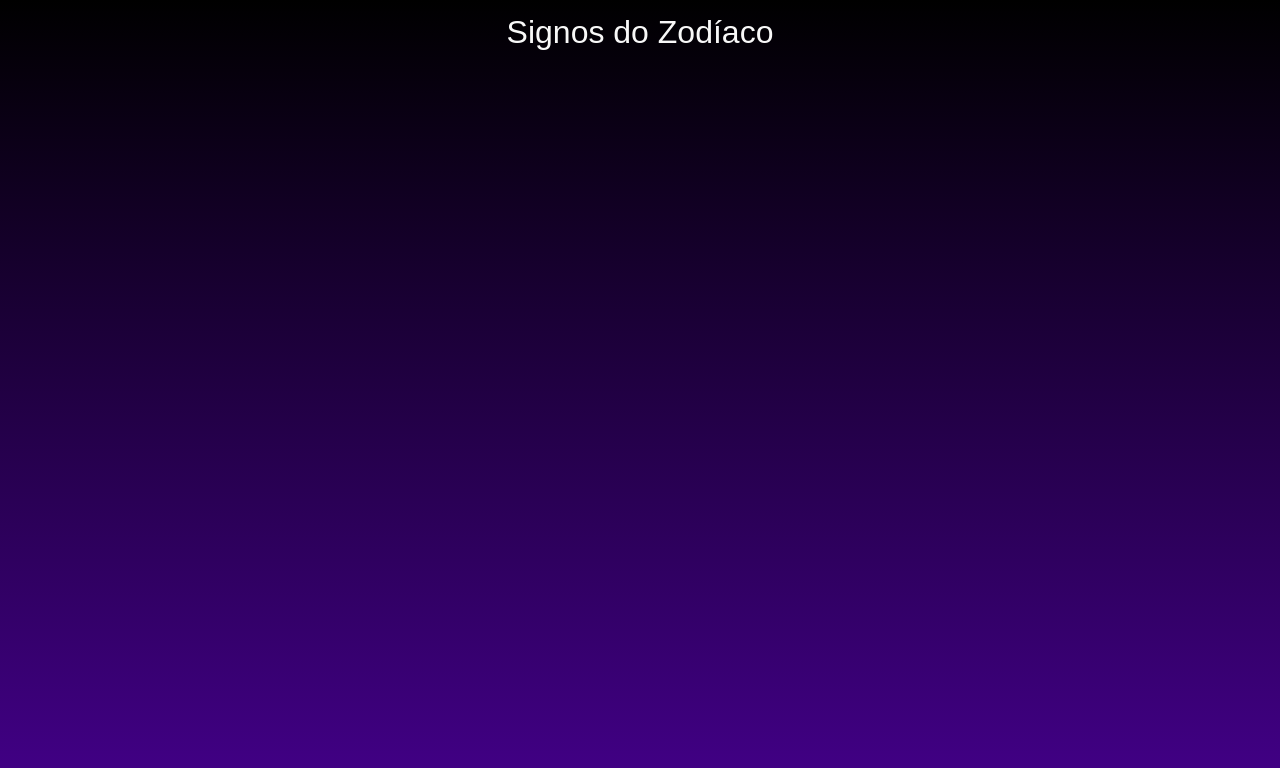
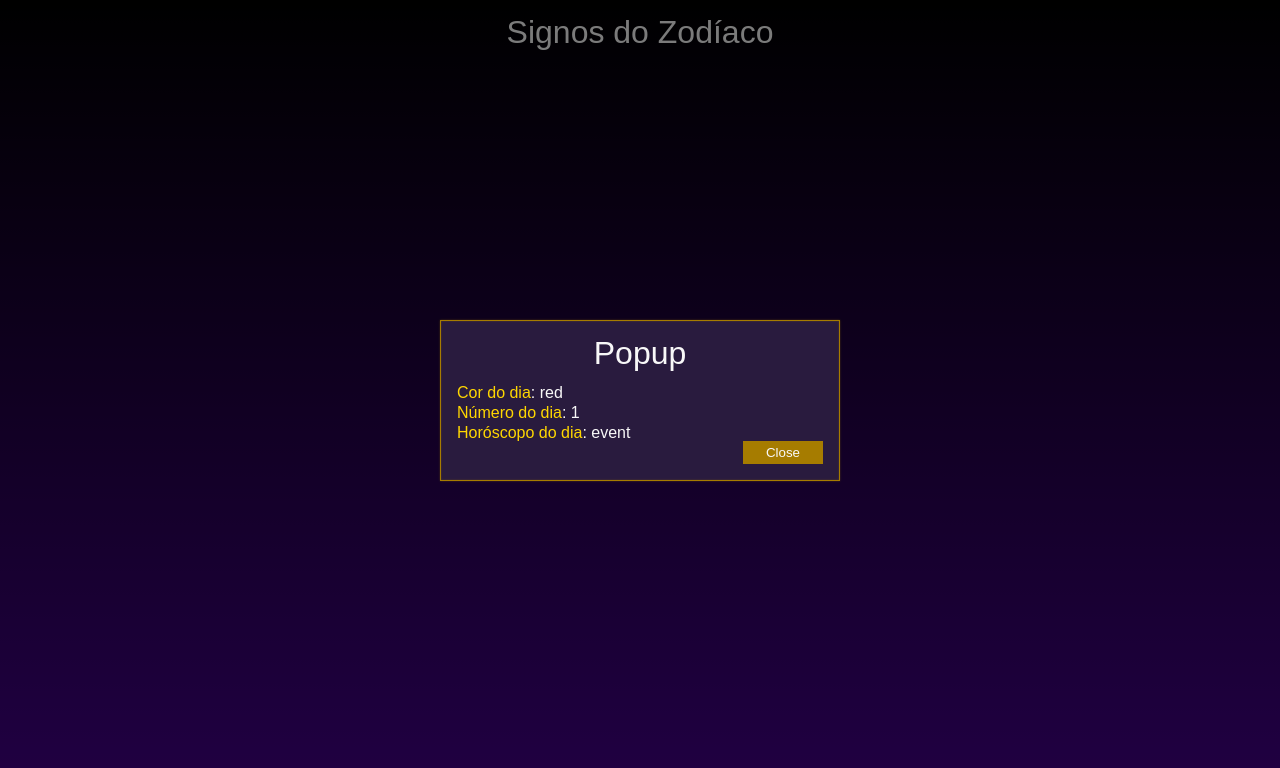
Before and after one commit to ugsto/horoscope-sign-frontend, a React app: page / in a window 1280 px wide. Shown: the top 768 px of the page. Built offline with nearby package versions, Linux system fonts and the light colour scheme.

Commit message:
feat(main): include popup

```diff
--- a/src/app.tsx
+++ b/src/app.tsx
@@ -1,6 +1,39 @@
 import React from 'react';
 import {Header} from './components/header';
+import {Popup} from './components/popup';
+import {KeyValue} from './components/key-value';
+import styled from 'styled-components';
+import {type Theme} from './styles/theme';
+
+const PopupKeyValue = styled(KeyValue)`
+    color: ${({theme}: {theme: Theme}) => theme.colors.textLight};
+
+    span {
+        color: ${({theme}: {theme: Theme}) => theme.colors.key};
+    }
+`;
 
 export function App() {
-	return <Header />;
+	const [fortune, setFortune] = React.useState({
+		colorName: 'red',
+		number: 1,
+		event: 'event',
+	});
+
+	return (
+		<>
+			<Header />
+			<Popup onClose={() => {}} title='Popup' width='400px'>
+				<PopupKeyValue label='Cor do dia'>
+					{fortune.colorName}
+				</PopupKeyValue>
+				<PopupKeyValue label='Número do dia'>
+					{fortune.number}
+				</PopupKeyValue>
+				<PopupKeyValue label='Horóscopo do dia'>
+					{fortune.event}
+				</PopupKeyValue>
+			</Popup>
+		</>
+	);
 }
--- /dev/null
+++ b/src/components/button.tsx
@@ -0,0 +1,14 @@
+import {type Theme} from '@/styles/theme';
+import styled from 'styled-components';
+
+export const Button = styled.button`
+    margin: 0;
+    border: 0;
+    padding: ${({theme}: {theme: Theme}) => theme.sizes.buttonPadding};
+
+    background: ${({theme}: {theme: Theme}) => theme.colors.primary};
+
+    color: ${({theme}: {theme: Theme}) => theme.colors.textLight};
+
+    cursor: pointer;
+`;
--- a/src/components/header.tsx
+++ b/src/components/header.tsx
@@ -9,7 +9,7 @@ const HeaderContainer = styled.header`
 `;
 
 const HeaderTitle = styled.h1`
-    color: ${({theme}: {theme: Theme}) => theme.colors.text};
+    color: ${({theme}: {theme: Theme}) => theme.colors.textLight};
     font-size: ${({theme}: {theme: Theme}) => theme.fontSize.title};
     text-align: center;
 `;
--- /dev/null
+++ b/src/components/key-value.tsx
@@ -0,0 +1,21 @@
+import React from 'react';
+import styled from 'styled-components';
+
+export type KeyValueProperties = {
+	children: any;
+	label: string;
+	className?: string;
+} & React.HTMLAttributes<HTMLParagraphElement>;
+
+const Container = styled.p`
+    width: 100%;
+    text-align: left;
+`;
+
+export function KeyValue({children, label, className}: KeyValueProperties) {
+	return (
+		<Container className={className}>
+			<span>{label}</span>: {children}
+		</Container>
+	);
+}
--- /dev/null
+++ b/src/components/popup.tsx
@@ -0,0 +1,77 @@
+import {type Theme} from '@/styles/theme';
+import React from 'react';
+import styled from 'styled-components';
+import {Button} from './button';
+
+export type PopupProperties = {
+	onClose: () => void;
+	title: string;
+	width: string;
+} & React.HTMLAttributes<HTMLDivElement>;
+
+const Container = styled.div`
+    position: absolute;
+    top: 0;
+    left: 0;
+    width: 100%;
+    height: 100%;
+    background: rgba(0, 0, 0, 0.5);
+    display: flex;
+    align-items: center;
+    justify-content: center;
+    z-index: 1;
+`;
+
+const Content = styled.div<{theme: Theme; width: string}>`
+    display: grid;
+    grid-template-columns: 1fr 5rem;
+    grid-template-areas:
+        'title title'
+        'content content'
+        'blank button';
+
+    width: ${({width}: {width: string}) => width};
+    background: ${({theme}: {theme: Theme}) =>
+		theme.colors.popupBackground};
+    border: 1px solid ${({theme}: {theme: Theme}) => theme.colors.primary};
+    border-radius: ${({theme}: {theme: Theme}) =>
+		theme.borderRadius.default};
+    box-shadow: ${({theme}: {theme: Theme}) => theme.boxShadow.default};
+    padding: ${({theme}: {theme: Theme}) => theme.sizes.popupPadding};
+    text-align: center;
+    font-size: ${({theme}: {theme: Theme}) => theme.fontSize.default};
+    color: ${({theme}: {theme: Theme}) => theme.colors.textLight};
+`;
+
+const Title = styled.h2`
+    grid-area: title;
+
+    font-size: ${({theme}: {theme: Theme}) => theme.fontSize.title};
+    color: ${({theme}: {theme: Theme}) => theme.colors.textLight};
+    margin: ${({theme}: {theme: Theme}) => theme.sizes.popupTitleMargin};
+`;
+
+const Section = styled.section`
+    grid-area: content;
+
+    display: flex;
+    flex-direction: column;
+    justify-content: space-between;
+    gap: ${({theme}: {theme: Theme}) => theme.sizes.popupSectionGap};
+`;
+
+const PopupButton = styled(Button)`
+    grid-area: button;
+`;
+
+export function Popup({onClose, title, children, width}: PopupProperties) {
+	return (
+		<Container>
+			<Content width={width}>
+				<Title>{title}</Title>
+				<Section>{children}</Section>
+				<PopupButton onClick={onClose}>Close</PopupButton>
+			</Content>
+		</Container>
+	);
+}
--- a/src/styles/theme.ts
+++ b/src/styles/theme.ts
@@ -1,15 +1,33 @@
 export const theme = {
 	colors: {
-		primary: '#000000',
+		primary: '#a67c00',
 		secondary: '#ffffff',
 
-		text: '#f8f8f8',
+		textDark: '#333333',
+		textLight: '#f8f8f8',
+		key: '#ffd700',
+
+		popupBackground: '#291b3e',
 	},
 	fontSize: {
 		title: '2rem',
+		default: '1rem',
 	},
 	sizes: {
 		headerMargin: '1rem',
+
+		popupPadding: '1rem',
+		popupTitleMargin: '0 0 1rem 0',
+		popupSectionGap: '.25rem',
+
+		buttonPadding: '0.25rem .5rem',
+	},
+	borderRadius: {
+		default: '0',
+	},
+	boxShadow: {
+		default:
+            '0 0 2px rgba(166, 124, 0, 0.4), inset 0 0 2px rgba(166, 124, 0, 0.4)',
 	},
 };
 
```
Also changed, not shown: src/components/main.tsx (added), 1 other file (tests, documents, lock files or other folders).
